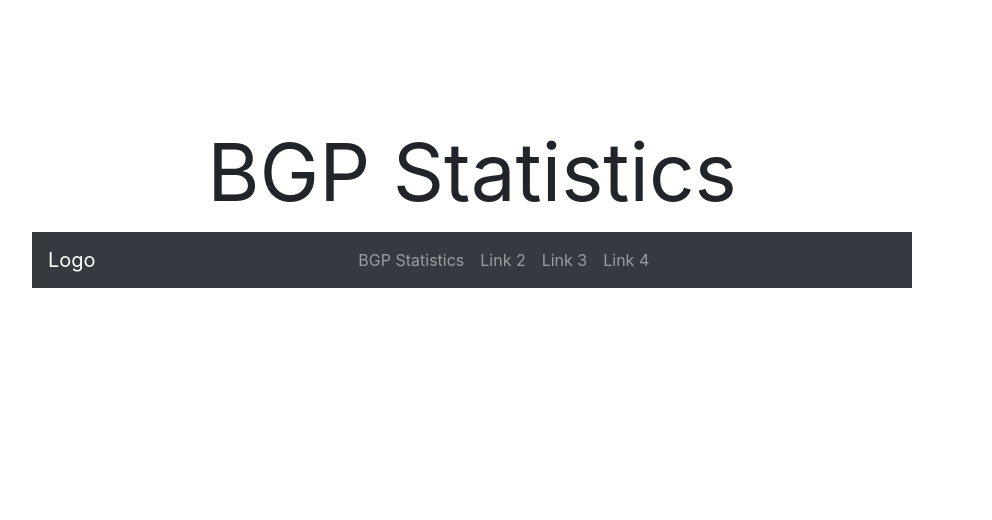
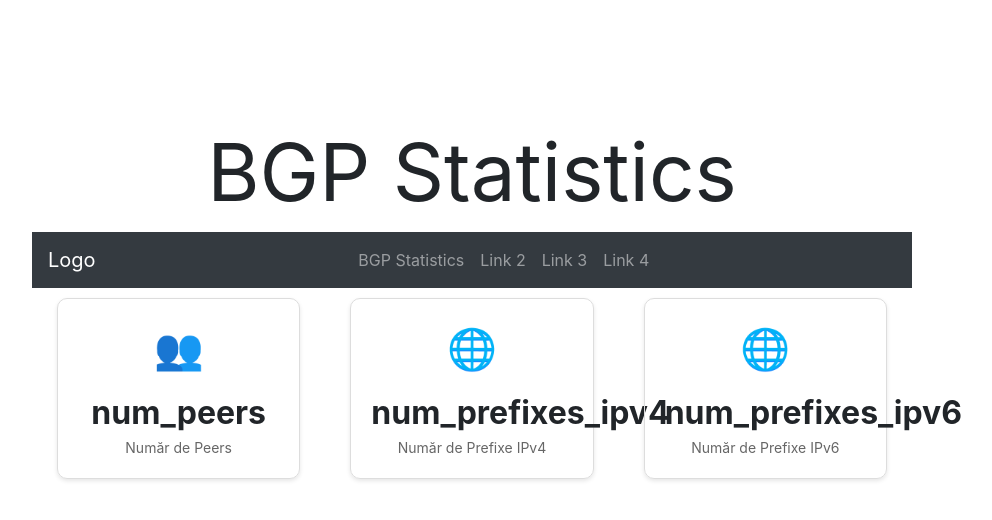
Before and after one commit to vladbstr/bgpmonsec, a Django app: page /monitor/bgp-stats/ in a window 1280 px wide. Shown: the top 520 px of the page, without its empty margins (168-1160 px from the left). Run offline with Django 3.2, Linux system fonts and the light colour scheme; some libraries are stand-ins or nearby versions.

```diff
--- a/monitor/views.py
+++ b/monitor/views.py
@@ -104,7 +104,14 @@ def monitorizare_retea(request):
     return render(request, 'monitor/monitor.html', {'titlu': 'MONITORIZARE RETEA'})
 
 def bgp_stats(request):
-    return render(request, 'monitor/bgp-stats.html', {'titlu': 'BGP Statistics'})
+
+    context = {
+        'num_peers': "num_peers",
+        'num_prefixes_ipv4': "num_prefixes_ipv4",
+        'num_prefixes_ipv6': "num_prefixes_ipv6",
+    }
+    return render(request, 'monitor/bgp-stats.html', context)
+
 
 
 def router_statistics(request, router_id):
--- a/static/style.css
+++ b/static/style.css
@@ -88,3 +88,30 @@ h1 {
 #routerDetailsTable th {
     background-color: #f2f2f2;
 }
+
+
+.stat-card {
+    border: 1px solid #ddd;
+    border-radius: 10px;
+    padding: 20px;
+    margin: 10px;
+    text-align: center;
+    box-shadow: 0 2px 4px rgba(0,0,0,0.1);
+}
+.stat-card h3 {
+    font-size: 24px;
+    margin-bottom: 10px;
+}
+.stat-card .value {
+    font-size: 32px;
+    font-weight: bold;
+}
+.stat-card .description {
+    font-size: 14px;
+    color: #666;
+}
+.stat-card .icon {
+    font-size: 40px;
+    margin-bottom: 10px;
+    color: green;
+}
--- a/templates/monitor/bgp-stats.html
+++ b/templates/monitor/bgp-stats.html
@@ -8,6 +8,7 @@
     {% load static %}
     <link rel="stylesheet" href="{% static 'style.css' %}">
     <link rel="stylesheet" href="https://maxcdn.bootstrapcdn.com/bootstrap/4.0.0/css/bootstrap.min.css">
+
 </head>
 <header>
     <a>BGP Statistics</a>
@@ -23,7 +24,31 @@
       <li class="nav-item"><a href="#" class="nav-link">Link 4</a></li>
     </ul>
   </nav>
-
+  <div class="container">
+    <div class="row">
+        <div class="col-md-4">
+            <div class="stat-card">
+                <div class="icon">👥</div>
+                <div class="value">{{ num_peers }}</div>
+                <div class="description">Număr de Peers</div>
+            </div>
+        </div>
+        <div class="col-md-4">
+            <div class="stat-card">
+                <div class="icon">🌐</div>
+                <div class="value">{{ num_prefixes_ipv4 }}</div>
+                <div class="description">Număr de Prefixe IPv4</div>
+            </div>
+        </div>
+        <div class="col-md-4">
+            <div class="stat-card">
+                <div class="icon">🌐</div>
+                <div class="value">{{ num_prefixes_ipv6 }}</div>
+                <div class="description">Număr de Prefixe IPv6</div>
+            </div>
+        </div>
+    </div>
+</div>
 
 
 </script>
```
Also changed, not shown: monitor/bgp_stats.py (+54 -4 lines), templates/monitor/bgp_stats_test.html (added, +121 -0 lines).
